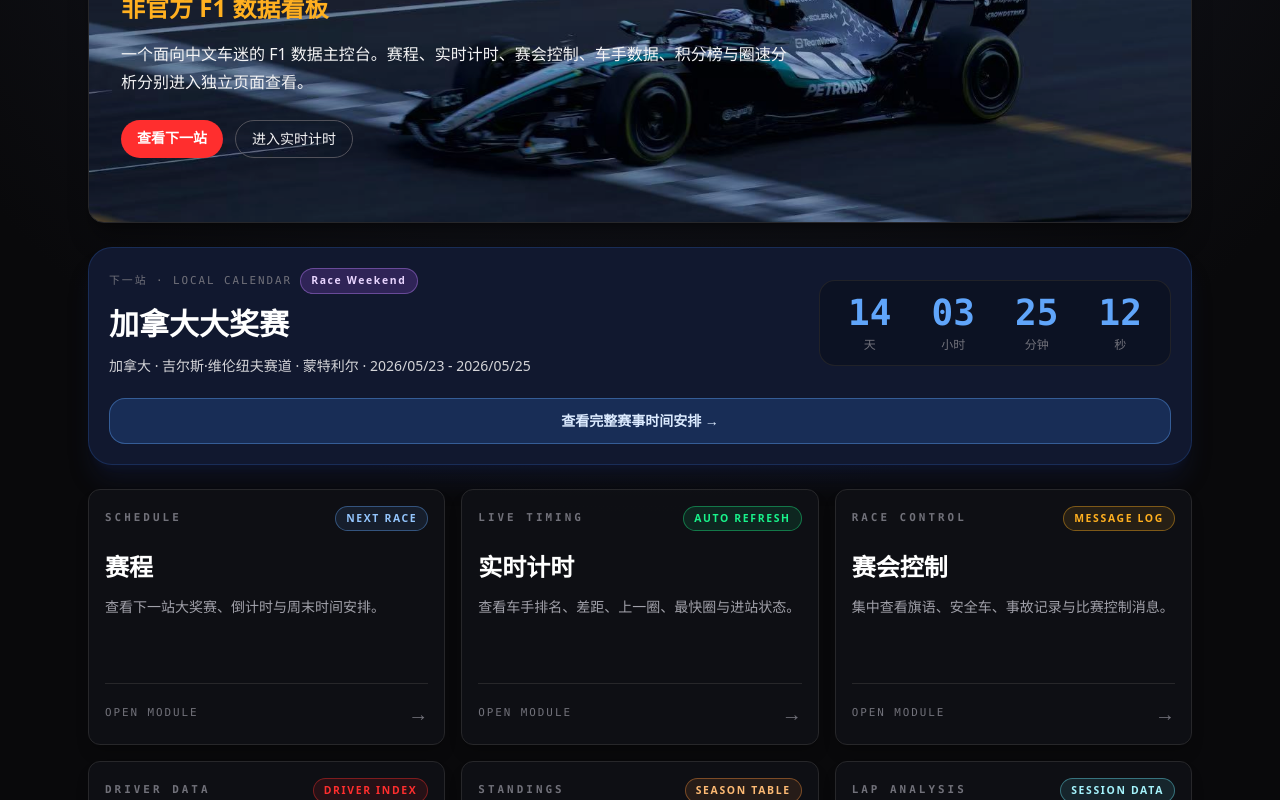
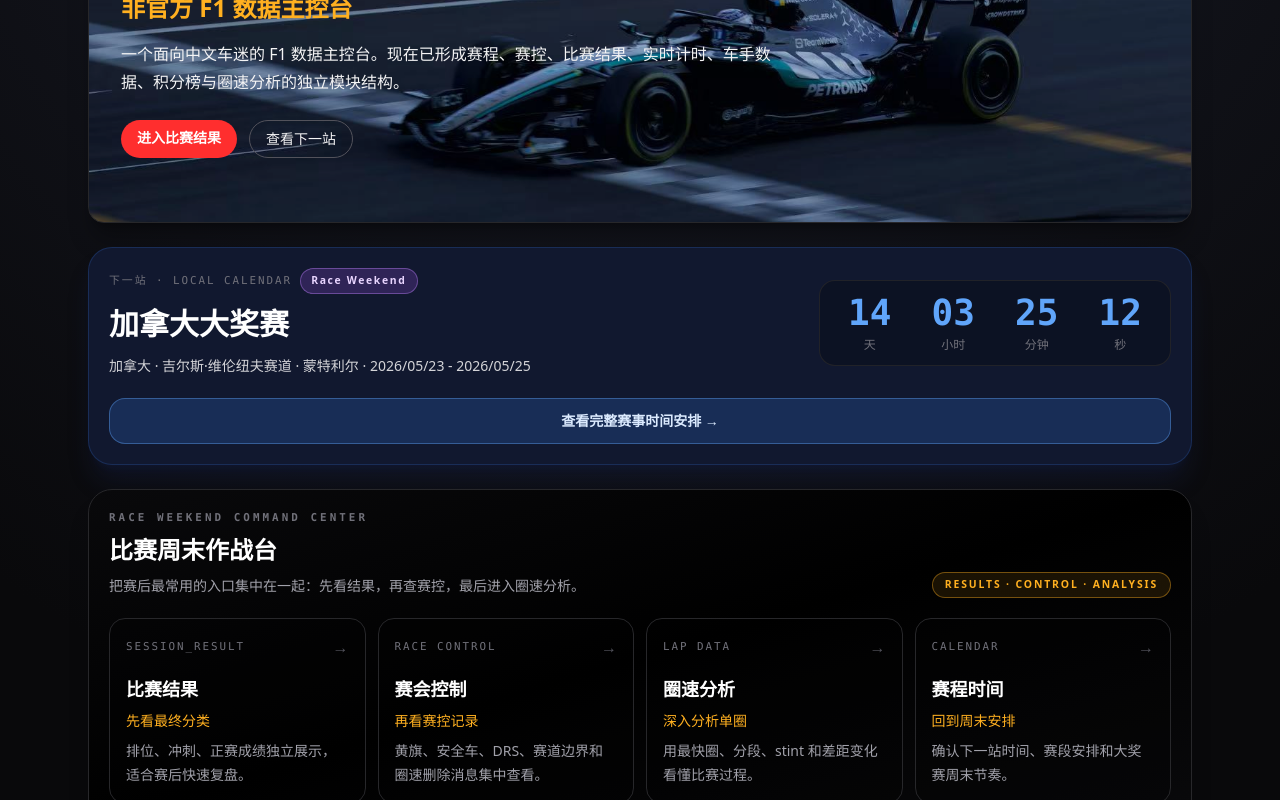
Before and after one commit to s8k8ps26k6-ui/pitwallcn, a Next.js app: page / in a window 1280 px wide. Shown: the part 320-1120 px from the top of the page. Built offline with nearby package versions, Linux system fonts and the light colour scheme; no server answers.

Commit message:
feat: add homepage race weekend command center

```diff
--- a/src/app/page.tsx
+++ b/src/app/page.tsx
@@ -28,6 +28,14 @@ const primaryModules = [
     accent: "border-neonAmber/40 bg-neonAmber/10 text-neonAmber"
   },
   {
+    code: "RESULTS",
+    title: "比赛结果",
+    description: "查看排位赛、冲刺赛与正赛成绩，聚焦名次、差距、圈数和完赛状态。",
+    href: "/results",
+    status: "CLASSIFICATION",
+    accent: "border-purple-400/40 bg-purple-400/10 text-purple-200"
+  },
+  {
     code: "DRIVER DATA",
     title: "车手数据",
     description: "进入车手选择页，选择不同车手查看资料卡与赛季表现。",
@@ -50,6 +58,37 @@ const primaryModules = [
     href: "/lap-analysis",
     status: "SESSION DATA",
     accent: "border-cyan-300/40 bg-cyan-300/10 text-cyan-200"
+  }
+] as const;
+
+const commandCenterModules = [
+  {
+    label: "比赛结果",
+    href: "/results",
+    title: "先看最终分类",
+    description: "排位、冲刺、正赛成绩独立展示，适合赛后快速复盘。",
+    meta: "SESSION_RESULT"
+  },
+  {
+    label: "赛会控制",
+    href: "/race-control",
+    title: "再看赛控记录",
+    description: "黄旗、安全车、DRS、赛道边界和圈速删除消息集中查看。",
+    meta: "RACE CONTROL"
+  },
+  {
+    label: "圈速分析",
+    href: "/lap-analysis",
+    title: "深入分析单圈",
+    description: "用最快圈、分段、stint 和差距变化看懂比赛过程。",
+    meta: "LAP DATA"
+  },
+  {
+    label: "赛程时间",
+    href: "/schedule",
+    title: "回到周末安排",
+    description: "确认下一站时间、赛段安排和大奖赛周末节奏。",
+    meta: "CALENDAR"
   }
 ] as const;
 
@@ -91,16 +130,16 @@ export default async function Home() {
           </div>
           <p className="text-sm tracking-wide text-zinc-300">图片由站长于上海大奖赛现场拍摄</p>
           <h1 className="text-4xl font-bold text-white sm:text-6xl">Pitwall CN</h1>
-          <h2 className="text-xl font-semibold text-neonAmber sm:text-2xl">非官方 F1 数据看板</h2>
+          <h2 className="text-xl font-semibold text-neonAmber sm:text-2xl">非官方 F1 数据主控台</h2>
           <p className="max-w-2xl text-base leading-7 text-zinc-100">
-            一个面向中文车迷的 F1 数据主控台。赛程、实时计时、赛会控制、车手数据、积分榜与圈速分析分别进入独立页面查看。
+            一个面向中文车迷的 F1 数据主控台。现在已形成赛程、赛控、比赛结果、实时计时、车手数据、积分榜与圈速分析的独立模块结构。
           </p>
           <div className="flex flex-wrap gap-3 pt-2 text-sm">
-            <Link className="rounded-full bg-neonRed px-4 py-2 font-semibold text-white transition hover:bg-red-500" href="/schedule">
+            <Link className="rounded-full bg-neonRed px-4 py-2 font-semibold text-white transition hover:bg-red-500" href="/results">
+              进入比赛结果
+            </Link>
+            <Link className="rounded-full border border-zinc-600 px-4 py-2 text-zinc-100 transition hover:border-neonAmber hover:text-neonAmber" href="/schedule">
               查看下一站
-            </Link>
-            <Link className="rounded-full border border-zinc-600 px-4 py-2 text-zinc-100 transition hover:border-neonAmber hover:text-neonAmber" href="/live">
-              进入实时计时
             </Link>
           </div>
         </div>
@@ -123,6 +162,34 @@ export default async function Home() {
         <Link className="mt-5 flex items-center justify-center rounded-2xl border border-blue-400/40 bg-blue-500/20 px-4 py-3 text-sm font-semibold text-blue-100 transition hover:bg-blue-500/30" href="/schedule">
           查看完整赛事时间安排 →
         </Link>
+      </section>
+
+      <section className="motion-fade-up motion-delay-2 rounded-3xl border border-zinc-800 bg-gradient-to-br from-zinc-950 via-black to-zinc-950 p-5 shadow-xl shadow-black/20">
+        <div className="flex flex-col gap-2 sm:flex-row sm:items-end sm:justify-between">
+          <div>
+            <p className="eyebrow">Race Weekend Command Center</p>
+            <h2 className="mt-2 text-2xl font-bold text-white">比赛周末作战台</h2>
+            <p className="mt-2 max-w-2xl text-sm leading-6 text-zinc-400">
+              把赛后最常用的入口集中在一起：先看结果，再查赛控，最后进入圈速分析。
+            </p>
+          </div>
+          <span className="w-fit rounded-full border border-neonAmber/40 bg-neonAmber/10 px-3 py-1 text-[0.65rem] font-bold tracking-[0.18em] text-neonAmber">
+            RESULTS · CONTROL · ANALYSIS
+          </span>
+        </div>
+        <div className="mt-5 grid gap-3 md:grid-cols-2 xl:grid-cols-4">
+          {commandCenterModules.map((item) => (
+            <Link key={item.href} className="group rounded-2xl border border-zinc-800 bg-black/25 p-4 transition hover:border-neonAmber/60 hover:bg-black/40" href={item.href}>
+              <div className="flex items-center justify-between gap-3">
+                <p className="race-code text-zinc-500">{item.meta}</p>
+                <span className="text-zinc-600 transition group-hover:translate-x-1 group-hover:text-neonAmber">→</span>
+              </div>
+              <h3 className="mt-4 text-lg font-semibold text-white">{item.label}</h3>
+              <p className="mt-2 text-sm font-medium text-neonAmber">{item.title}</p>
+              <p className="mt-2 text-sm leading-6 text-zinc-400">{item.description}</p>
+            </Link>
+          ))}
+        </div>
       </section>
 
       <section className="grid gap-4 md:grid-cols-2 xl:grid-cols-3">
@@ -161,7 +228,7 @@ export default async function Home() {
             <p className="eyebrow">Project Status</p>
             <h2 className="mt-2 text-xl font-semibold text-neonAmber">v1 数据主控台</h2>
             <p className="mt-3 text-sm leading-6 text-zinc-300">
-              当前版本已经接入本地官方赛历，并尝试使用 OpenF1 补充可用 session 数据。实时计时、赛控、积分与圈速模块后续可继续逐步接入真实数据。
+              当前版本已经接入本地官方赛历，并使用 OpenF1 支撑赛控、圈速分析与比赛结果。后续可继续推进积分、车手详情与单站复盘页面。
             </p>
           </div>
         </div>
```
